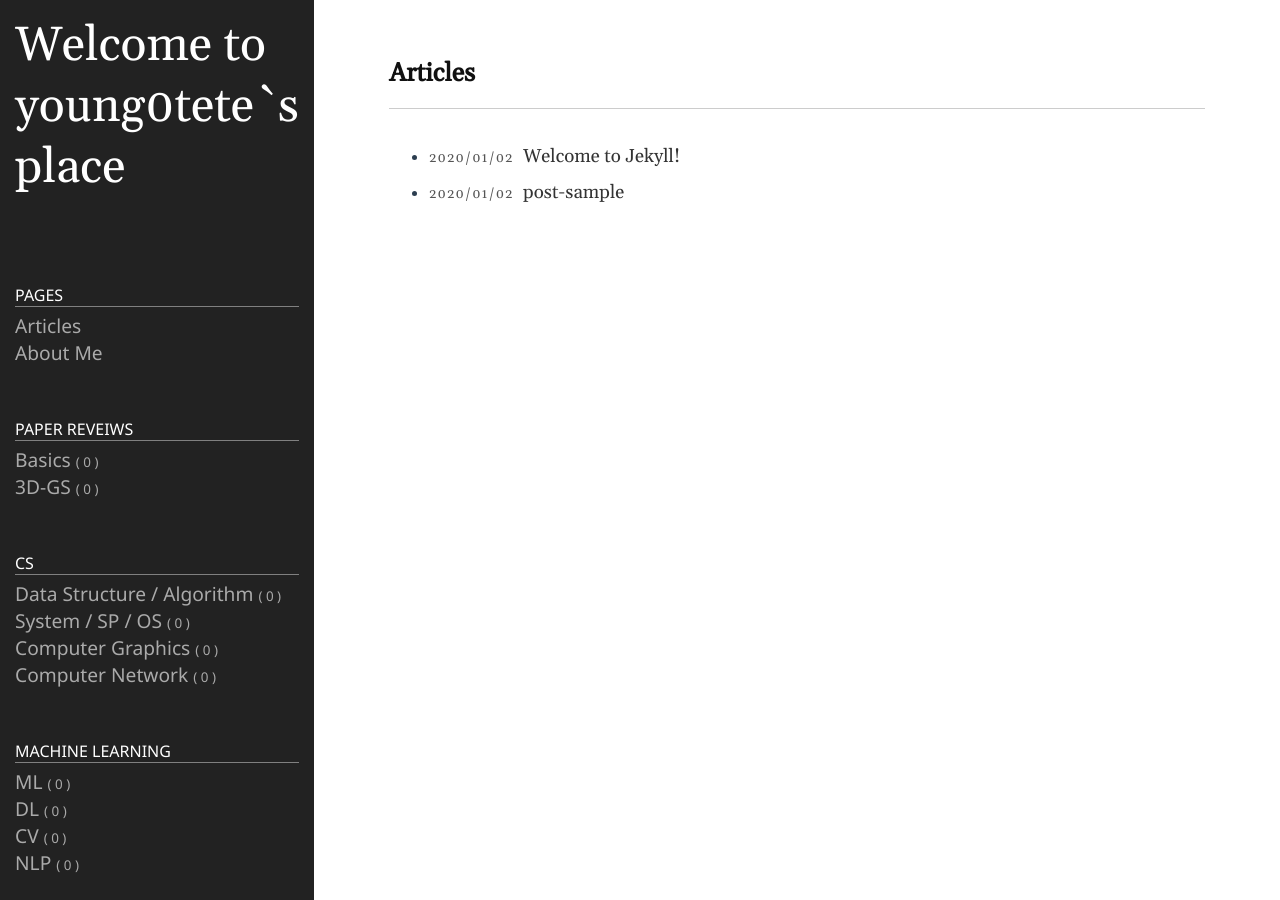
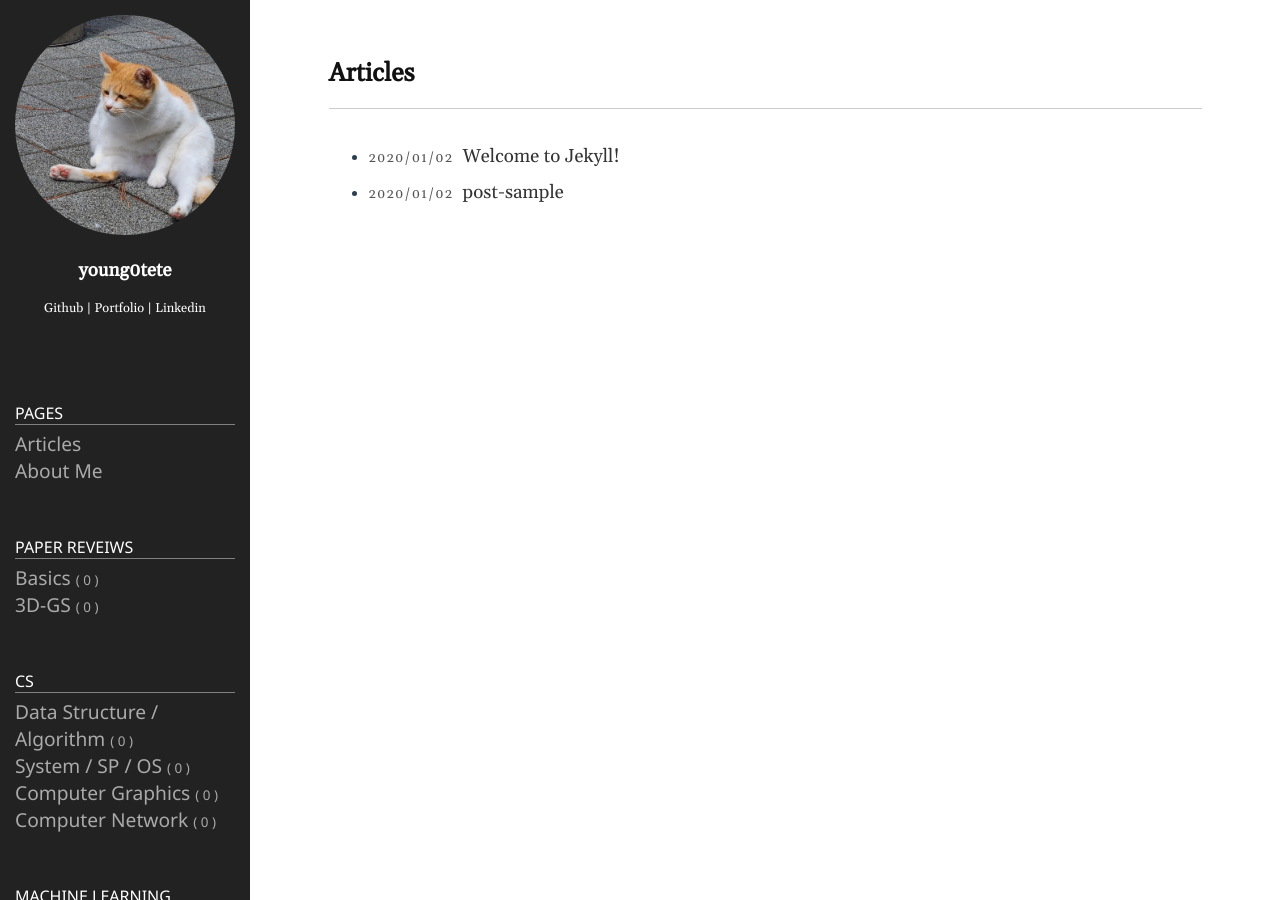
Before and after one commit to young0tete/young0tete.github.io, a Jekyll site: the page built from index.md, in a window 1280 px wide and 900 px high. Built offline with Jekyll 4.4.1, drawn with Linux system fonts in a browser that asks for light colours.

Commit message:
add profile image

```diff
--- a/_includes/sidebar.html
+++ b/_includes/sidebar.html
@@ -1,7 +1,18 @@
 <div class="sidebar-item sidebar-header">
+	<!--
 	<div class='sidebar-brand'>
 		<a href="/home/">{{ site.title }}</a>
 	</div>
+	-->
+	<div style="text-align: center;" >
+		<a href="/home/"><img src="../public/img/profie_image.jpg" alt="profile image" width="220" height="220" style="border-radius: 50%;"></a>
+		<h3><a style="color: white;" href="/home/">young0tete</a></h3>
+		<p style="font-size: 80%;">
+			<a style="color: white;" href="https://github.com/young0tete">Github</a> |
+			<a style="color: white;" href="https://www.notion.so/Han-Young-tae-s-Portfolio-1ad8c40eec198014b106e9d084833305">Portfolio</a> |
+			<a style="color: white;" href="https://www.linkedin.com/in/youngtae-han-2a8355270/">Linkedin</a> </p>
+	</div>
+
 <!-- 	<p class="lead">{{ site.description }}</p> -->
 	{%- if social.github -%}
 		<a rel="me" href="https://github.com/{{ social.github | cgi_escape | escape }}" title="{{ social.github | escape }}">
```
Also changed, not shown: public/img/profie_image.jpg (added), public/img/screenshot-1.png (deleted), public/img/screenshot-2.png (deleted), public/img/screenshot-m1.png (deleted), public/img/screenshot-m2.png (deleted).
